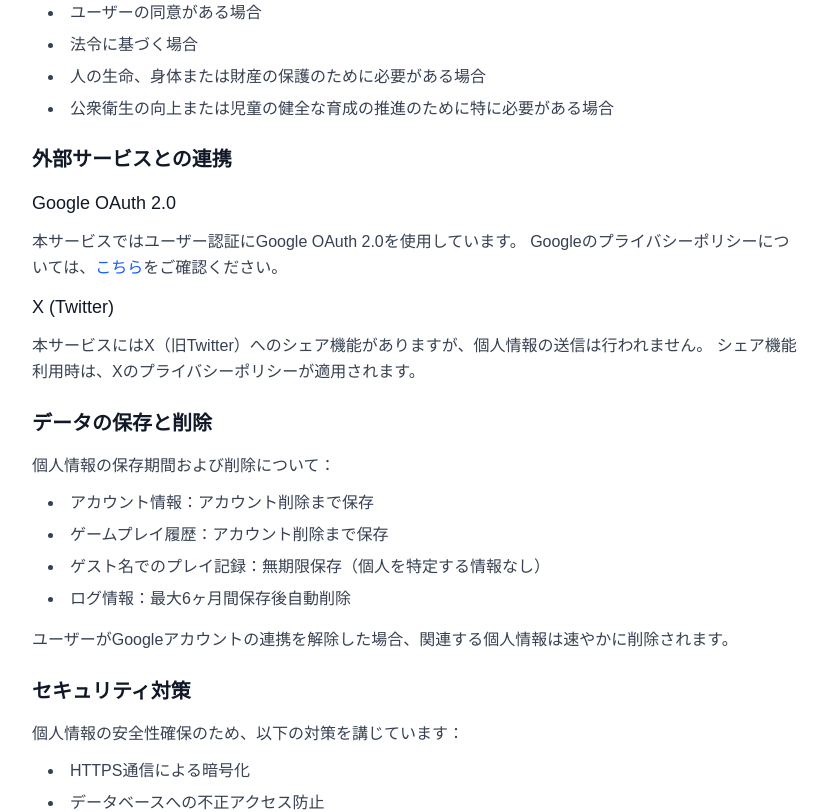
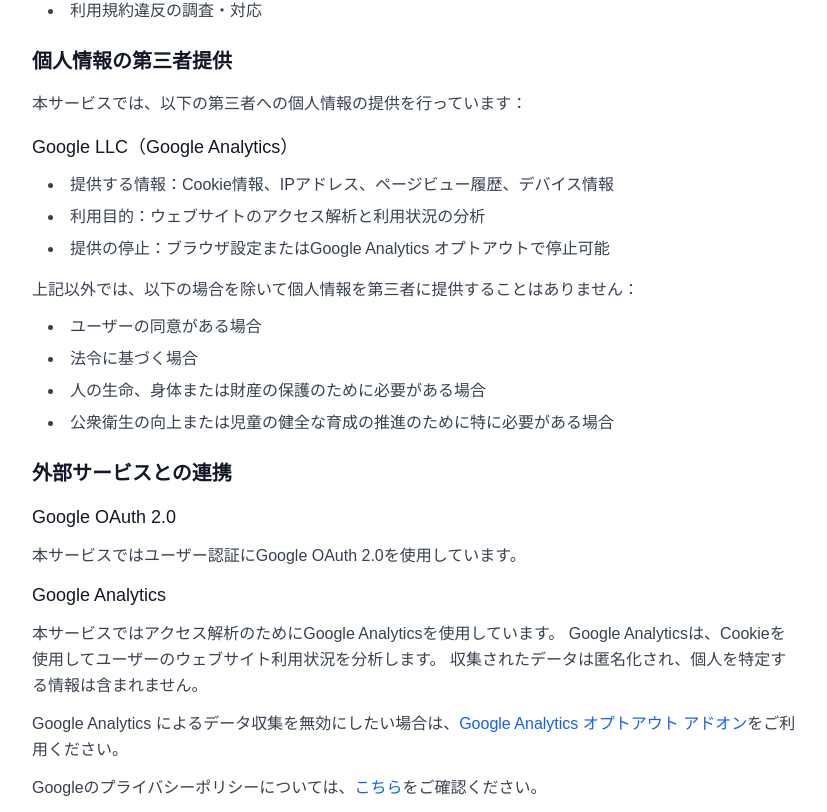
Before and after one commit to koza-ken/shufflemoji, a Next.js app: page /privacy in a window 1280 px wide. Shown: the part 1157-1969 px from the top of the page, without its empty margins (224-1051 px from the left). Built offline with nearby package versions, Linux system fonts and the light colour scheme; no server answers.

Commit message:
fix:GA導入後に修正

```diff
--- a/app/privacy/page.tsx
+++ b/app/privacy/page.tsx
@@ -51,6 +51,9 @@ export default function PrivacyPage() {
                 <li>ブラウザの種類とバージョン</li>
                 <li>アクセス日時</li>
                 <li>リファラー情報</li>
+                <li>Cookie情報</li>
+                <li>ページビュー数やサイト内での行動履歴</li>
+                <li>デバイス情報（OS、画面解像度等）</li>
               </ul>
             </section>
 
@@ -67,6 +70,7 @@ export default function PrivacyPage() {
                 <li>ゲームの進行状況・履歴の保存と表示</li>
                 <li>ランキング機能の提供</li>
                 <li>サービス改善のための統計・分析</li>
+                <li>Google Analyticsによるウェブサイト利用状況の分析</li>
                 <li>技術的な問題の対応・サポート</li>
                 <li>利用規約違反の調査・対応</li>
               </ul>
@@ -76,10 +80,23 @@ export default function PrivacyPage() {
               <h2 className="text-xl font-semibold text-gray-900 dark:text-white mb-4">
                 個人情報の第三者提供
               </h2>
-              <p className="text-gray-700 dark:text-gray-300 leading-relaxed">
-                当運営者は、以下の場合を除いて個人情報を第三者に提供することはありません：
+              <p className="text-gray-700 dark:text-gray-300 leading-relaxed mb-3">
+                本サービスでは、以下の第三者への個人情報の提供を行っています：
               </p>
-              <ul className="list-disc list-inside text-gray-700 dark:text-gray-300 space-y-2 ml-4 mt-3">
+
+              <h3 className="text-lg font-medium text-gray-900 dark:text-white mb-3 mt-4">
+                Google LLC（Google Analytics）
+              </h3>
+              <ul className="list-disc list-inside text-gray-700 dark:text-gray-300 space-y-2 ml-4 mb-4">
+                <li>提供する情報：Cookie情報、IPアドレス、ページビュー履歴、デバイス情報</li>
+                <li>利用目的：ウェブサイトのアクセス解析と利用状況の分析</li>
+                <li>提供の停止：ブラウザ設定またはGoogle Analytics オプトアウトで停止可能</li>
+              </ul>
+
+              <p className="text-gray-700 dark:text-gray-300 leading-relaxed mb-3">
+                上記以外では、以下の場合を除いて個人情報を第三者に提供することはありません：
+              </p>
+              <ul className="list-disc list-inside text-gray-700 dark:text-gray-300 space-y-2 ml-4">
                 <li>ユーザーの同意がある場合</li>
                 <li>法令に基づく場合</li>
                 <li>人の生命、身体または財産の保護のために必要がある場合</li>
@@ -97,6 +114,30 @@ export default function PrivacyPage() {
               </h3>
               <p className="text-gray-700 dark:text-gray-300 leading-relaxed mb-3">
                 本サービスではユーザー認証にGoogle OAuth 2.0を使用しています。
+              </p>
+
+              <h3 className="text-lg font-medium text-gray-900 dark:text-white mb-3">
+                Google Analytics
+              </h3>
+              <p className="text-gray-700 dark:text-gray-300 leading-relaxed mb-3">
+                本サービスではアクセス解析のためにGoogle Analyticsを使用しています。
+                Google Analyticsは、Cookieを使用してユーザーのウェブサイト利用状況を分析します。
+                収集されたデータは匿名化され、個人を特定する情報は含まれません。
+              </p>
+              <p className="text-gray-700 dark:text-gray-300 leading-relaxed mb-3">
+                Google Analytics によるデータ収集を無効にしたい場合は、
+                <a
+                  href="https://tools.google.com/dlpage/gaoptout"
+                  target="_blank"
+                  rel="noopener noreferrer"
+                  className="text-blue-600 dark:text-blue-400 hover:underline"
+                >
+                  Google Analytics オプトアウト アドオン
+                </a>
+                をご利用ください。
+              </p>
+
+              <p className="text-gray-700 dark:text-gray-300 leading-relaxed mb-3">
                 Googleのプライバシーポリシーについては、
                 <a
                   href="https://policies.google.com/privacy"
@@ -186,7 +227,7 @@ export default function PrivacyPage() {
             <section className="pt-6 border-t border-gray-200 dark:border-gray-700">
               <p className="text-sm text-gray-600 dark:text-gray-400">
                 制定日：2025年8月25日<br />
-                最終更新：2025年8月25日
+                最終更新：2025年8月25日（Google Analytics導入対応）
               </p>
             </section>
           </div>
```
